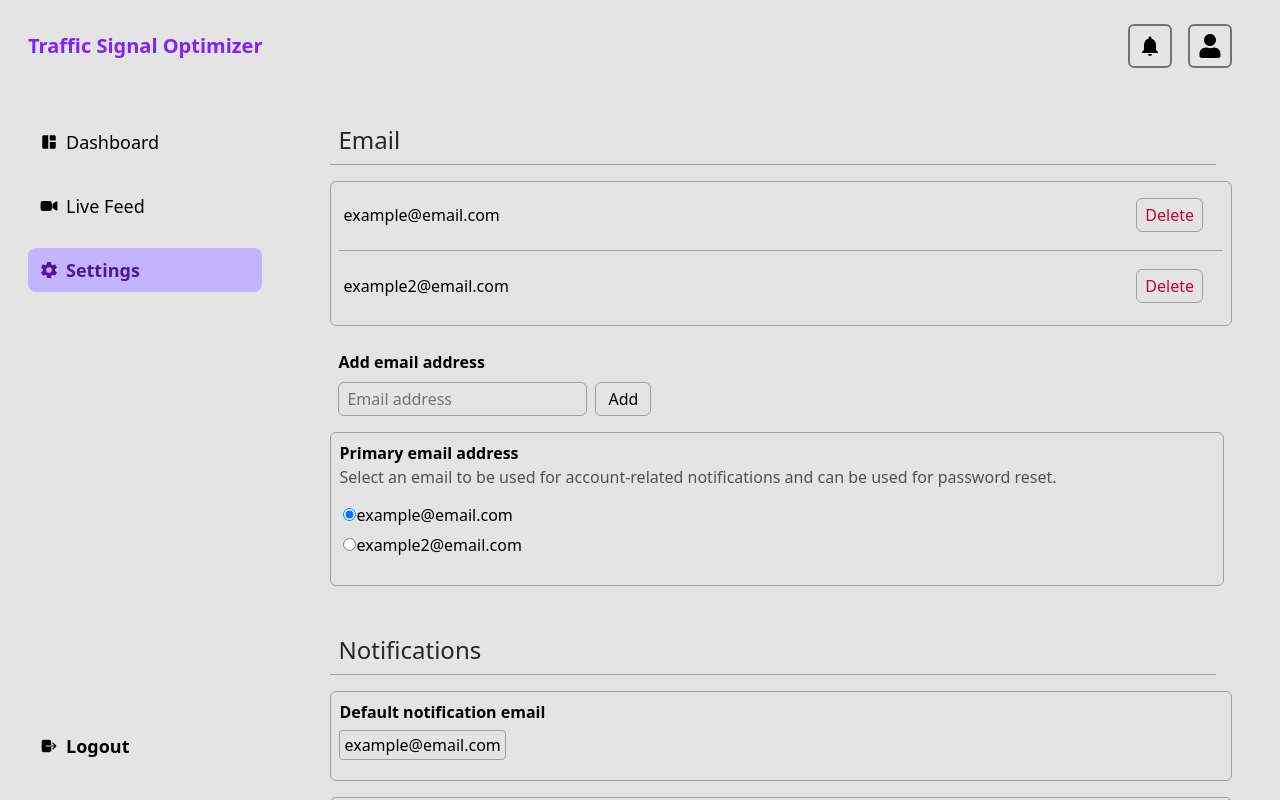
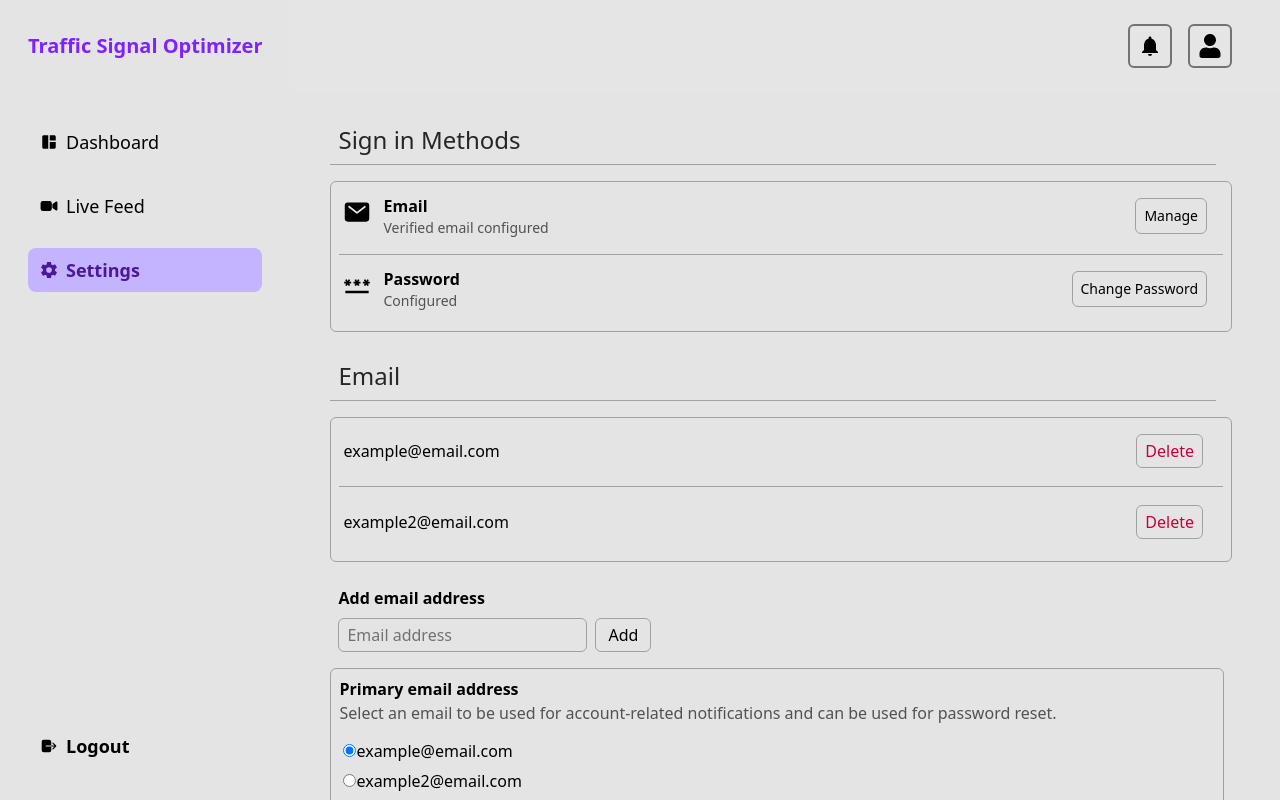
Before and after one commit to shreyanshs31/TrafficSignalOptimization, a React (Vite) app in the folder frontend/: page /usersettings in a window 1280 px wide. Shown: the top 800 px of the page. Built offline with nearby package versions, Linux system fonts and the light colour scheme.

Commit message:
added password and auth container

```diff
--- a/frontend/src/user/UserSettings.jsx
+++ b/frontend/src/user/UserSettings.jsx
@@ -1,6 +1,10 @@
 import { useState } from 'react';
 import UserNavBar from './UserNavBar.jsx';
 import UserSideBar from './UserSideBar.jsx';
+import { IoMail } from "react-icons/io5";
+import { MdOutlinePassword } from "react-icons/md";
+import { Link } from "react-router-dom";
+
 
 
 function UserSettings() {
@@ -12,6 +16,11 @@ function UserSettings() {
   const [emails, setEmails] = useState(['example@email.com', 'example2@email.com'])
   const [primaryEmail, setPrimaryEmail] = useState(emails[0]);
   const [emailAdd, setEmailAdd] = useState('')
+  const [changePasswordToggle, setChangePasswordToggle] = useState(false)
+
+  function handleChangePasswordToggle() {
+    setChangePasswordToggle(prev=>!prev)
+  }
 
   function handleDeleteEmail(emailToDelete) {
     const newEmails = emails.filter(email => email !== emailToDelete);
@@ -81,7 +90,52 @@ function UserSettings() {
             <UserNavBar />
             <div className='py-6 px-12'>
               {/* Password & Authentication*/}
+              <div className='border-none pt-2 pb-5 pr-2'>
+                <h1 className='text-neutral-800 text-2xl font-medium mb-2'>Sign in Methods</h1>
+                <hr className='w-full text-neutral-400 -mx-2' />
+                <div className='border border-neutral-400 rounded-md pt-2 pb-2 px-2 mt-4 -mx-2'>
+                  {/* Email manage container */}
+                  <div className='flex justify-between mt-1 ml-1'>
+                    <div className='flex '>
+                      <IoMail className='w-7 h-7 mt-1'/>
+                      <div className='ml-3'>
+                        <p className='font-semibold'>Email</p>
+                        <p className='text-neutral-600 mb-3 text-sm'>Verified email configured</p>
+                      </div>
+                    </div>
+                    <button className='border border-neutral-400 mt-1 mb-4 mr-4 rounded-md px-2 hover:bg-violet-200 text-sm'>Manage</button>
+                  </div>
+                  <hr className='w-full text-neutral-400 mt-1 mb-3' />
+                  {/* Password manage container */}
 
+                  <div className='flex justify-between mt-1 ml-1'>
+                    <div className='flex '>
+                      <MdOutlinePassword className='w-7 h-7 mt-1'/>
+                      <div className='ml-3'>
+                        <p className='font-semibold'>Password</p>
+                        <p className='text-neutral-600 mb-3 text-sm'>Configured</p>
+                      </div>
+                    </div>
+                    <button onClick={handleChangePasswordToggle} className='border border-neutral-400 mt-1 mb-4 mr-4 rounded-md px-2 hover:bg-violet-200 text-sm'>{changePasswordToggle?"Hide":"Change Password"}</button>
+                  </div>
+                  {changePasswordToggle?<>
+                    <div className='px-1 ml-10 w-50 flex-initial'>
+                      <label htmlFor="" name="" id='' className='font-semibold'>Old password</label>
+                      <input type="text" className='border border-neutral-400 rounded-md py-1 px-2 mb-4'/>
+                      <label htmlFor="" className='font-semibold'>New password</label>
+                      <input type="text" name="" id="" className='border border-neutral-400 rounded-md py-1 px-2 mb-4'/>
+                      <label htmlFor="" className='font-semibold'>Confirm new password</label>
+                      <input type="text" className='border border-neutral-400 rounded-md py-1 px-2 mb-4'/>
+                    </div>
+                    <div className='px-1 ml-10'>
+                      <p className='text-neutral-600 mb-3 text-sm'>Make sure it's at least 15 characters OR at least 8 characters including a number and a lowercase letter.</p>
+                      <button className='border border-neutral-400 mt-1 mb-4 mr-4 rounded-md px-2 py-1 hover:bg-violet-200'>Update Password</button>
+                      <Link to="/forgotpass" className='text-blue-700'>I forgot my password</Link>
+
+                    </div>
+                  </>:null}
+                </div>
+              </div>
               {/* Email */}
               <div className='border-none pt-2 pb-5 pr-2'>
                 <h1 className='text-neutral-800 text-2xl font-medium mb-2'>Email</h1>
```
